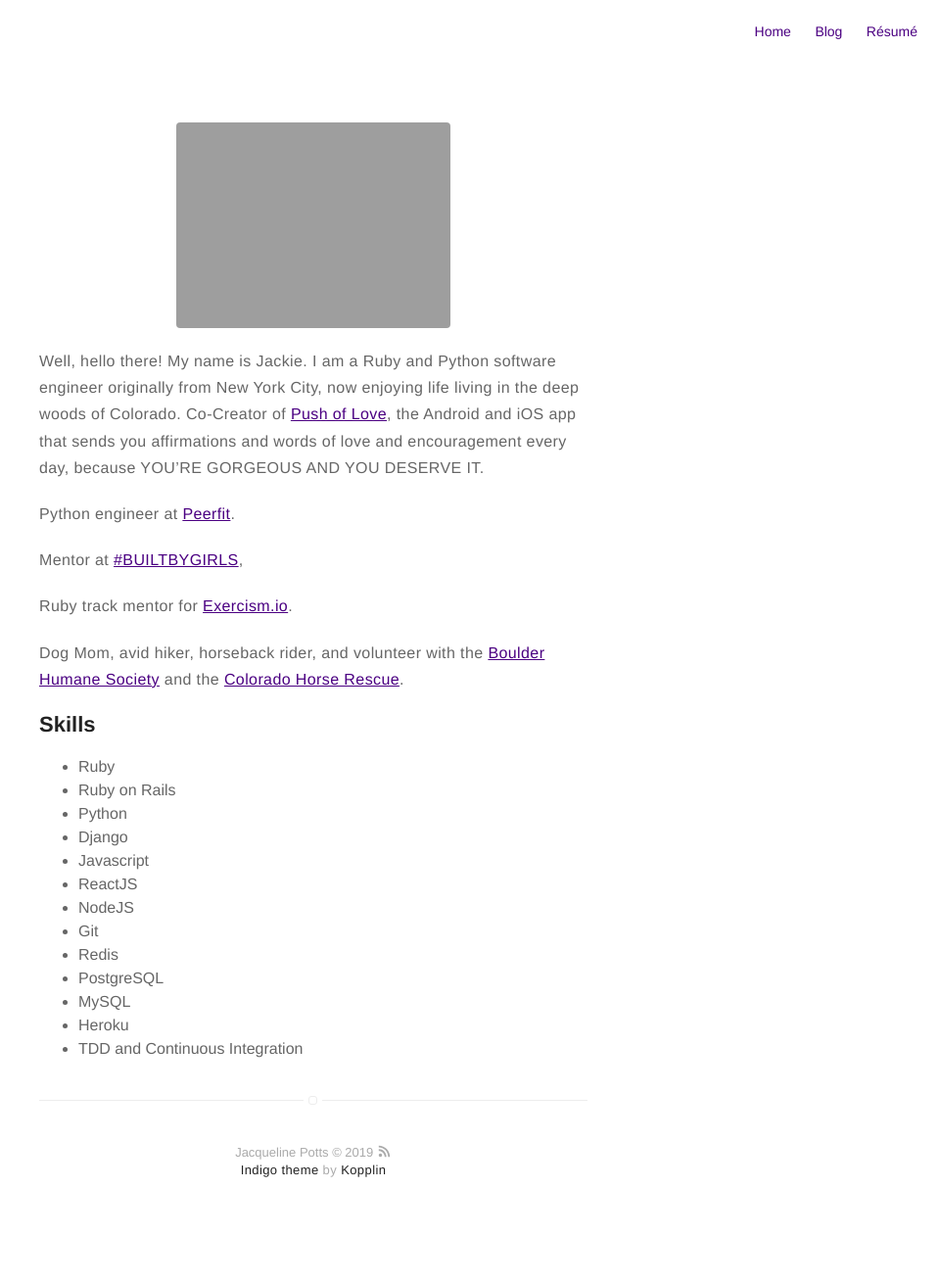
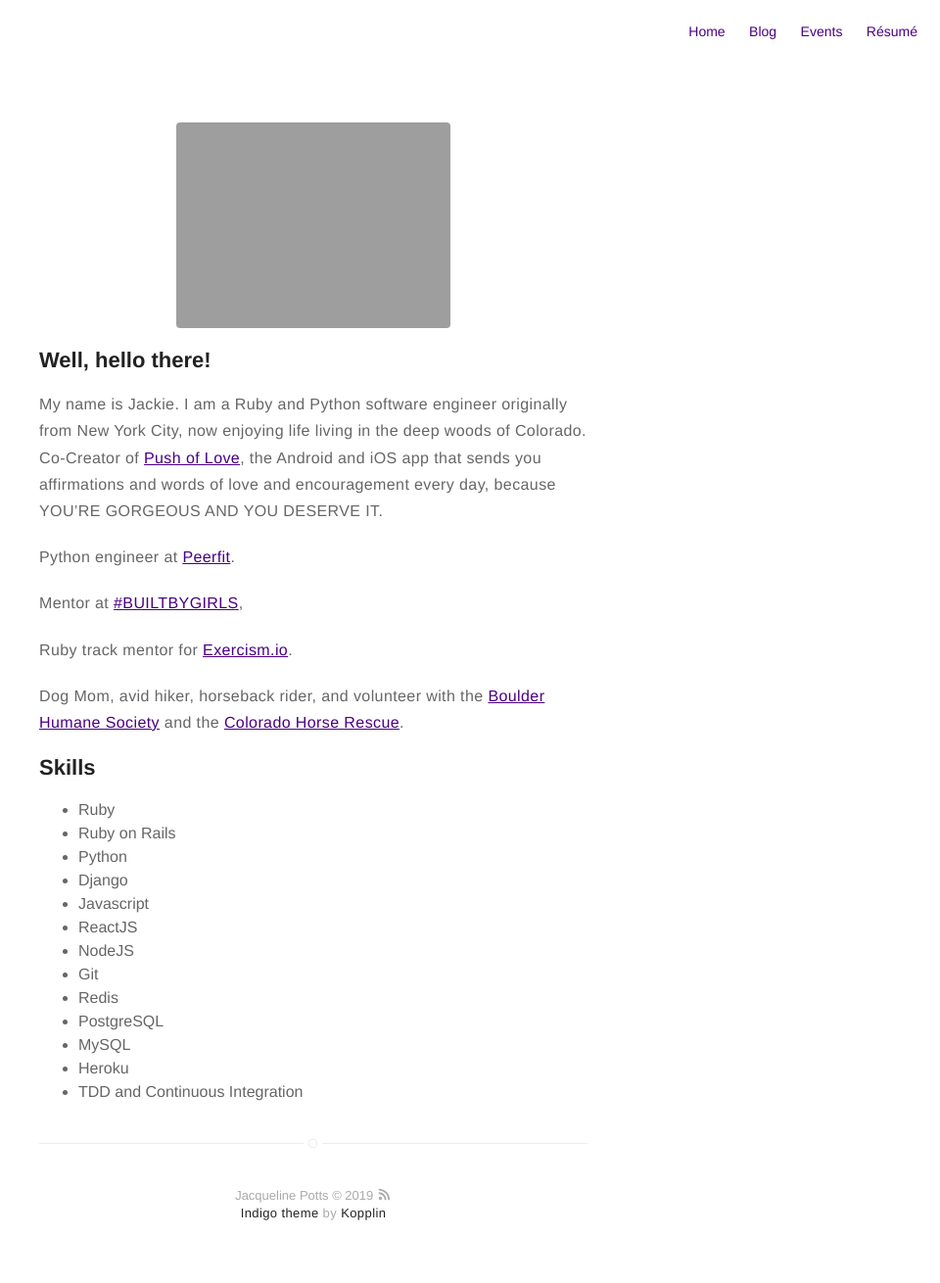
Before and after one commit to jpotts244/jpotts244.github.io, a Jekyll site: the page built from about.md, in a window 1280 px wide. Shown: the whole page at 98% size, without its empty margins (320-1280 px from the left). Built offline with Jekyll 4.4.1, drawn with Linux system fonts in a browser that asks for light colours; before the commit the page ends 1266 px from its top, so only the background shows below that.

Commit message:
Add page for events

```diff
--- a/_config.yml
+++ b/_config.yml
@@ -73,6 +73,7 @@
 # if you don't need "about" or "blog", comment them out below
 about: true
 blog: true
+events: true
 
 # do you want to show the "read time" of the posts?
 read-time: true
--- a/_includes/header.html
+++ b/_includes/header.html
@@ -8,6 +8,10 @@
     <header class="header-home {% if site.animation %}animated{% endif %}">
         {% if site.about %}
             <a class="link" href="{{ site.url }}/about">
+                <img class="selfie" alt="{{ site.name }}" src="{% if site.external-image %}{{ site.picture }}{% else %}{{ site.url }}/{{ site.picture }}{% endif %}" />
+            </a>
+        {% elsif site.events %}
+            <a class="link" href="{{ site.url }}/events">
                 <img class="selfie" alt="{{ site.name }}" src="{% if site.external-image %}{{ site.picture }}{% else %}{{ site.url }}/{{ site.picture }}{% endif %}" />
             </a>
         {% else %}
--- a/_includes/nav.html
+++ b/_includes/nav.html
@@ -22,6 +22,14 @@
             {% endif %}
         {% endif %}
 
+        {% if site.events == true %}
+            {% if page.title != "Events" %}
+                <li class="item">
+                    <a class="link" href="{{ site.url }}/events">Events</a>
+                </li>
+            {% endif %}
+        {% endif %}
+
         {% if site.about == true %}
             {% if page.title != "About" %}
                 <li class="item">
--- a/about.md
+++ b/about.md
@@ -4,7 +4,7 @@
 ---
 ![Profile Image]({{ site.url }}/{{ site.picture }})
 
-Well, hello there!
+<h2>Well, hello there!</h2>
 My name is Jackie. I am a Ruby and Python software engineer originally from New York City, now enjoying life living in the deep woods of Colorado. Co-Creator of [Push of Love](https://pushoflove.com/), the Android and iOS app that sends you affirmations and words of love and encouragement every day, because YOU'RE GORGEOUS AND YOU DESERVE IT.
 
 Python engineer at [Peerfit](https://peerfit.com/).
```
Also changed, not shown: events.md (added, +19 -0 lines), assets/images/wtm-card-english.png (added), assets/images/wtm-card-french.png (added).
